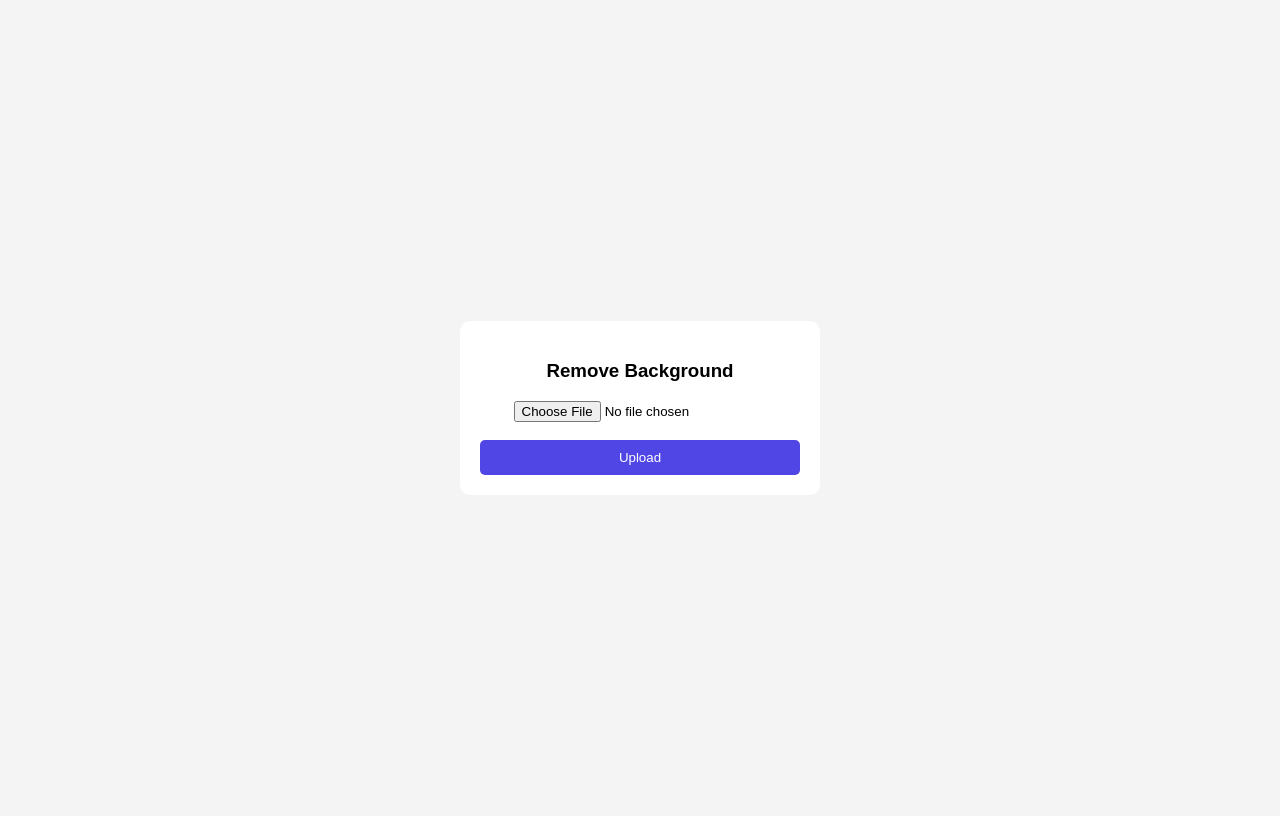
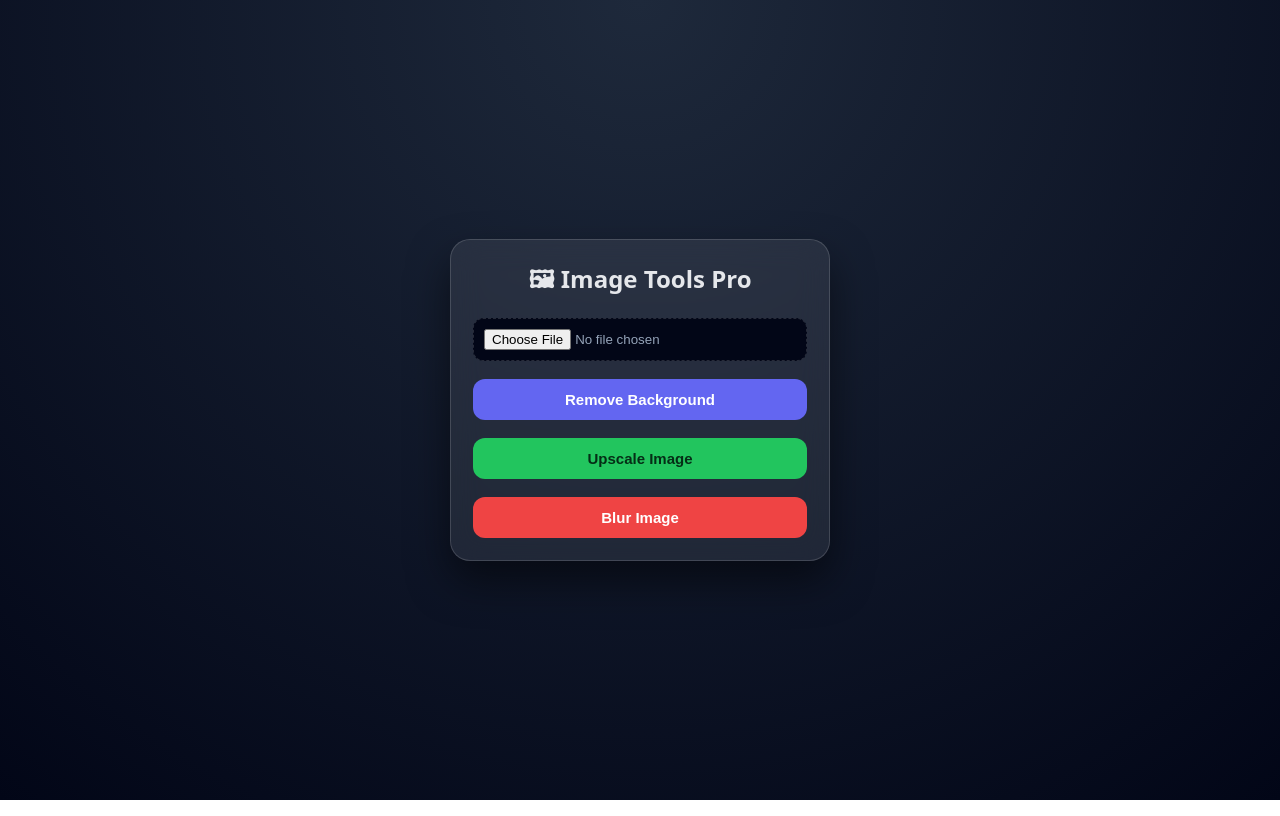
Before and after one commit to Tianjixxxx/holyshare, a website: page index.html in a window 1280 px wide. Drawn offline with Linux system fonts and the light colour scheme.

Commit message:
Update index.html

```diff
--- a/index.html
+++ b/index.html
@@ -2,79 +2,241 @@
 <html lang="en">
 <head>
 <meta charset="UTF-8">
-<title>Remove Background</title>
-<meta name="viewport" content="width=device-width, initial-scale=1.0">
+<title>Image Tools Pro</title>
+<meta name="viewport" content="width=device-width, initial-scale=1">
+
+<!-- SITE FAVICON -->
+<link rel="icon" type="image/png" href="/favicon.png">
+<link rel="apple-touch-icon" href="/favicon.png">
+<meta name="theme-color" content="#6366f1">
 
 <style>
-body {
-  font-family: Arial, sans-serif;
-  background: #f4f4f4;
-  display: flex;
-  justify-content: center;
-  align-items: center;
-  height: 100vh;
+:root{
+  --card:rgba(255,255,255,.08);
+  --border:rgba(255,255,255,.15);
+  --text:#e5e7eb;
+  --blue:#6366f1;
+  --green:#22c55e;
+  --red:#ef4444;
 }
-.card {
-  background: #fff;
-  padding: 20px;
-  width: 320px;
-  border-radius: 10px;
-  text-align: center;
+
+*{box-sizing:border-box}
+
+body{
+  margin:0;
+  min-height:100vh;
+  display:flex;
+  align-items:center;
+  justify-content:center;
+  background:radial-gradient(circle at top, #1e293b, #020617);
+  font-family:system-ui, -apple-system;
+  color:var(--text);
 }
-button {
-  padding: 10px;
-  width: 100%;
-  background: #4f46e5;
-  color: #fff;
-  border: none;
-  border-radius: 5px;
-  cursor: pointer;
+
+.card{
+  width:380px;
+  max-width:95%;
+  padding:22px;
+  border-radius:20px;
+  background:var(--card);
+  border:1px solid var(--border);
+  backdrop-filter:blur(15px);
+  box-shadow:0 20px 40px rgba(0,0,0,.5);
+  text-align:center;
 }
-img {
-  max-width: 100%;
-  margin-top: 15px;
+
+h2{margin:0 0 15px;font-weight:600}
+
+input[type=file]{
+  width:100%;
+  padding:10px;
+  background:#020617;
+  border:1px dashed var(--border);
+  border-radius:10px;
+  color:#94a3b8;
 }
+
+.section{margin-top:18px}
+
+button{
+  width:100%;
+  padding:12px;
+  margin-top:10px;
+  border:none;
+  border-radius:12px;
+  font-size:15px;
+  font-weight:600;
+  cursor:pointer;
+  transition:.25s;
+  display:flex;
+  align-items:center;
+  justify-content:center;
+  gap:10px;
+}
+
+button:disabled{opacity:.6;cursor:not-allowed}
+
+.blue{background:var(--blue);color:#fff}
+.green{background:var(--green);color:#052e16}
+.red{background:var(--red);color:#fff}
+
+button:hover:not(:disabled){
+  transform:translateY(-1px);
+  filter:brightness(1.1);
+}
+
+img.result{
+  width:100%;
+  border-radius:12px;
+  margin-top:12px;
+  border:1px solid var(--border);
+}
+
+/* DOWNLOAD ICON BUTTON */
+.icon-btn img{
+  width:18px;
+  height:18px;
+}
+
+/* LOADER */
+.loader{
+  width:42px;
+  height:42px;
+  border:4px solid rgba(255,255,255,.2);
+  border-top:4px solid #fff;
+  border-radius:50%;
+  animation:spin 1s linear infinite;
+  margin:15px auto;
+}
+@keyframes spin{to{transform:rotate(360deg)}}
+
+.fade{animation:fade .4s ease}
+@keyframes fade{
+  from{opacity:0;transform:scale(.97)}
+  to{opacity:1;transform:none}
+}
+
+a{text-decoration:none}
 </style>
 </head>
 
 <body>
+
 <div class="card">
-  <h3>Remove Background</h3>
-  <input type="file" id="image" accept="image/*"><br><br>
-  <button onclick="removeBg()">Upload</button>
+  <h2>🖼 Image Tools Pro</h2>
 
-  <div id="result"></div>
+  <input type="file" id="image" accept="image/*">
+
+  <div class="section">
+    <button class="blue" onclick="removeBg()">Remove Background</button>
+    <div id="remove"></div>
+  </div>
+
+  <div class="section">
+    <button class="green" onclick="upscale()">Upscale Image</button>
+    <div id="upscale"></div>
+  </div>
+
+  <div class="section">
+    <button class="red" onclick="blurImage()">Blur Image</button>
+    <div id="blur"></div>
+  </div>
 </div>
 
 <script>
-async function removeBg() {
-  const file = document.getElementById("image").files[0];
-  if (!file) return alert("Select an image");
+let currentUrl = "";
+const buttons = document.querySelectorAll("button");
 
-  const formData = new FormData();
-  formData.append("image", file);
+function setLoading(el){
+  buttons.forEach(b=>b.disabled=true);
+  el.innerHTML = '<div class="loader"></div>';
+}
 
-  document.getElementById("result").innerHTML = "Processing...";
+function done(){
+  buttons.forEach(b=>b.disabled=false);
+}
 
-  const res = await fetch("/removebg", {
-    method: "POST",
-    body: formData
+async function removeBg(){
+  const file = image.files[0];
+  if(!file) return alert("Select an image");
+
+  const fd = new FormData();
+  fd.append("image", file);
+
+  setLoading(remove);
+
+  const res = await fetch("/removebg",{method:"POST",body:fd});
+  const data = await res.json();
+
+  currentUrl = data.url;
+  done();
+
+  remove.innerHTML = `
+    <div class="fade">
+      <img class="result" src="${data.url}">
+      <a href="/download?url=${encodeURIComponent(data.url)}">
+        <button class="blue icon-btn">
+          <img src="/download.png" alt="download"> Download
+        </button>
+      </a>
+    </div>
+  `;
+}
+
+async function upscale(){
+  if(!currentUrl) return alert("Process image first");
+
+  setLoading(upscale);
+
+  const res = await fetch("/upscale",{
+    method:"POST",
+    headers:{"Content-Type":"application/json"},
+    body:JSON.stringify({url:currentUrl})
   });
 
   const data = await res.json();
+  currentUrl = data.url;
+  done();
 
-  if (data.success) {
-    document.getElementById("result").innerHTML = `
-      <img src="${data.result}">
-      <br>
-      <a href="${data.result}" download>
-        <button>Download</button>
+  upscale.innerHTML = `
+    <div class="fade">
+      <img class="result" src="${data.url}">
+      <a href="/download?url=${encodeURIComponent(data.url)}">
+        <button class="green icon-btn">
+          <img src="/download.png"> Download Upscaled
+        </button>
       </a>
-    `;
-  } else {
-    document.getElementById("result").innerHTML = "Error processing image";
-  }
+    </div>
+  `;
+}
+
+async function blurImage(){
+  if(!currentUrl) return alert("Process image first");
+
+  setLoading(blur);
+
+  const res = await fetch("/blur",{
+    method:"POST",
+    headers:{"Content-Type":"application/json"},
+    body:JSON.stringify({url:currentUrl})
+  });
+
+  const data = await res.json();
+  currentUrl = data.url;
+  done();
+
+  blur.innerHTML = `
+    <div class="fade">
+      <img class="result" src="${data.url}">
+      <a href="/download?url=${encodeURIComponent(data.url)}">
+        <button class="red icon-btn">
+          <img src="/download.png"> Download Blurred
+        </button>
+      </a>
+    </div>
+  `;
 }
 </script>
+
 </body>
 </html>
```
